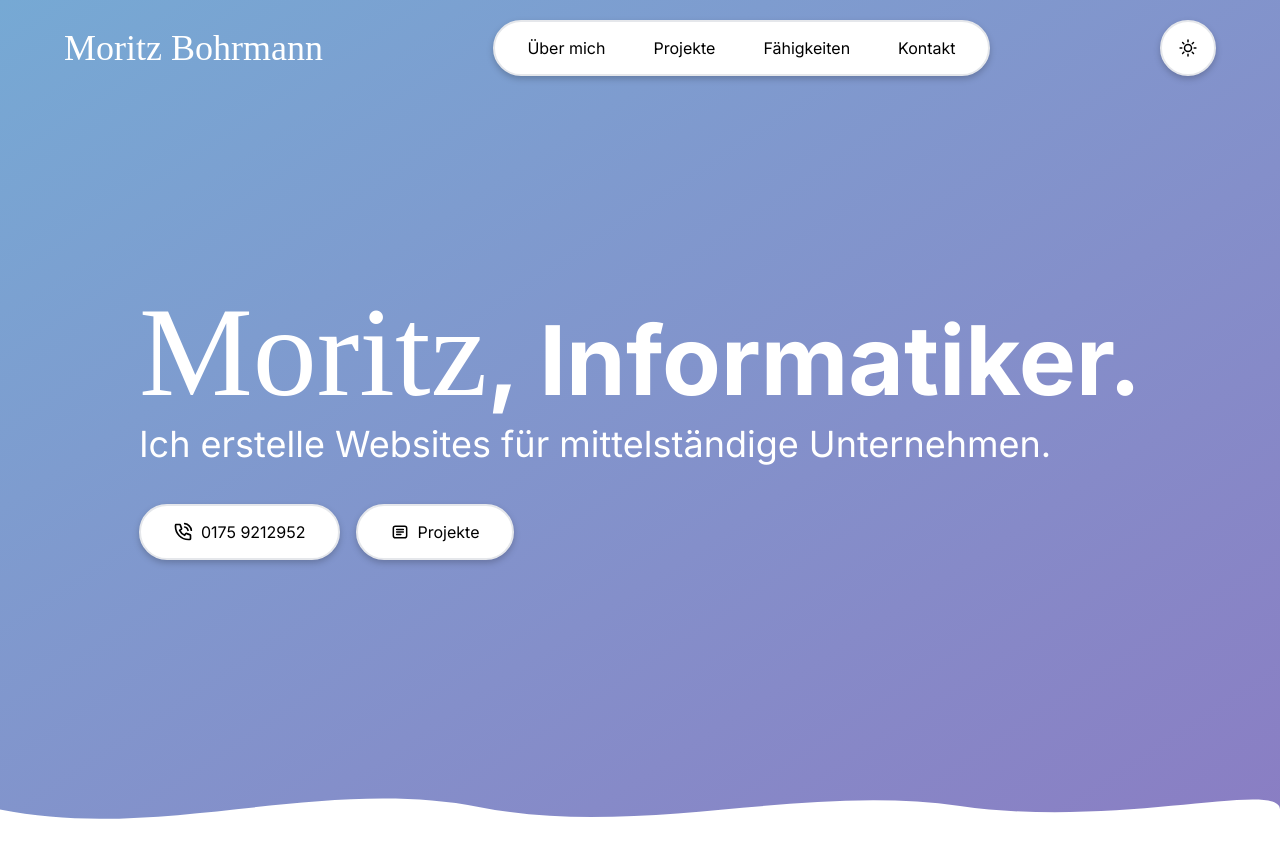
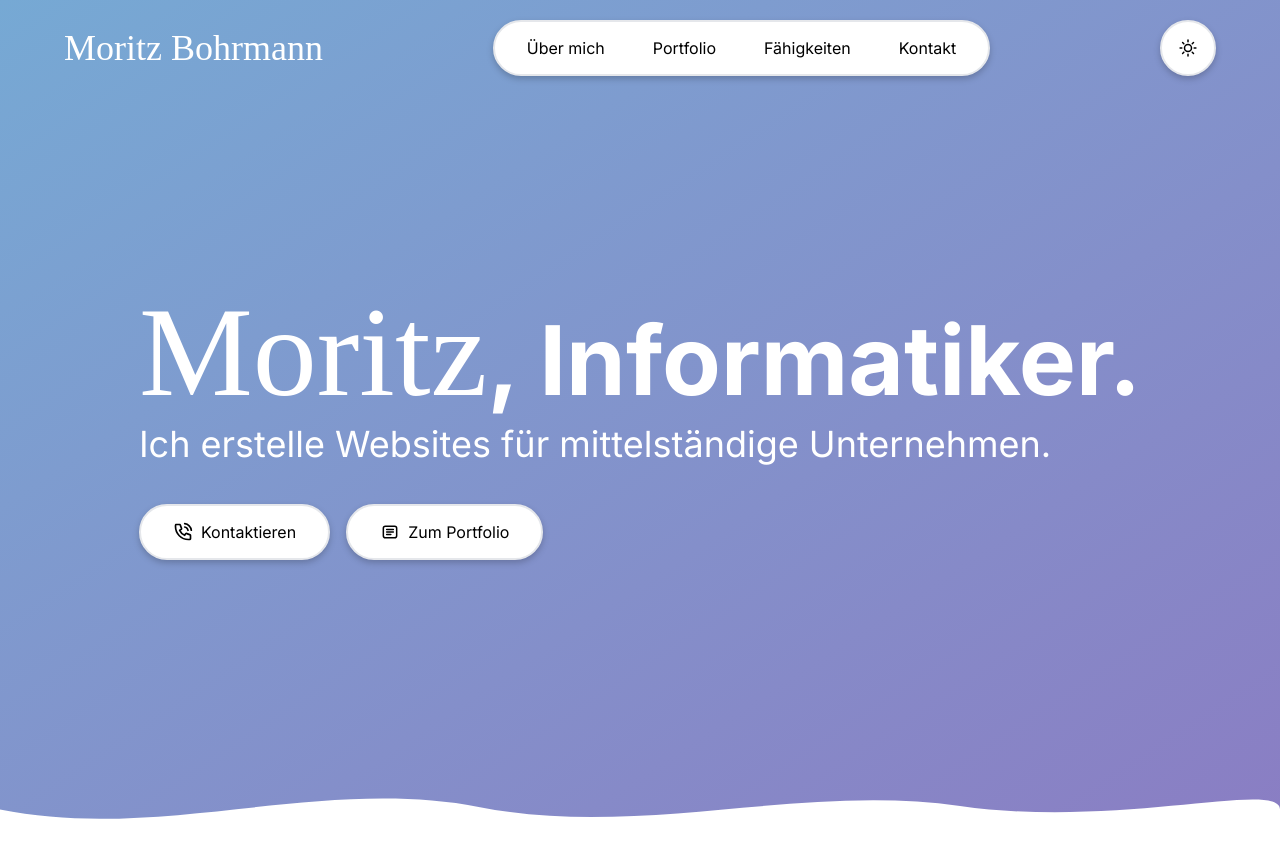
Before and after one commit to moritzbohrmann/moritzbohrmann_de, a React (Vite) app: page / in a window 1280 px wide. Built offline with nearby package versions, Linux system fonts and the light colour scheme; a web font is replaced by a local one.

Commit message:
renamed navbar-element and call-to-action-buttons

```diff
--- a/src/App.tsx
+++ b/src/App.tsx
@@ -5,7 +5,7 @@ import ProjectsIcon from './assets/icons/projects.svg'
 
 function App() {
   return (
-    <div className="w-full min-h-screen overflow-x-hidden bg-linear-to-br from-brand-sky to-brand-violet dark:bg-linear-to-br dark:from-slate-950 dark:to-slate-900 flex flex-col transition-colors duration-300">
+    <div className="w-full min-h-dvh overflow-x-hidden bg-linear-to-br from-brand-sky to-brand-violet dark:bg-linear-to-br dark:from-slate-950 dark:to-slate-900 flex flex-col transition-colors duration-300">
       <header className="h-24">
         <Navigation />
       </header>
@@ -18,8 +18,8 @@ function App() {
           </span>
           <span className="max-w-md sm:max-w-none text-xl sm:text-2xl lg:text-4xl text-white">Ich erstelle Websites für mittelständige Unternehmen.</span>
           <div className="mt-8 flex flex-col gap-4 sm:flex-row">
-            <Button icon={PhoneIcon}>0175 9212952</Button>
-            <Button icon={ProjectsIcon}>Projekte</Button>
+            <Button icon={PhoneIcon}>Kontaktieren</Button>
+            <Button icon={ProjectsIcon}>Zum Portfolio</Button>
           </div>
         </div>
 
--- a/src/Navigation.tsx
+++ b/src/Navigation.tsx
@@ -33,7 +33,7 @@ function Navigation() {
             <nav className="hidden md:flex h-14 px-6 lg:px-8 bg-white dark:bg-slate-800 m-auto rounded-4xl drop-shadow-md/20 border-2 border-gray-200 dark:border-slate-700 transition-colors duration-300">
                 <ul className="h-full flex items-center gap-6 lg:gap-12 text-sm lg:text-base text-black dark:text-white hover:cursor-pointer">
                     <li>Über mich</li>
-                    <li>Projekte</li>
+                    <li>Portfolio</li>
                     <li>Fähigkeiten</li>
                     <li>Kontakt</li>
                 </ul>
--- a/src/index.css
+++ b/src/index.css
@@ -9,11 +9,20 @@
   --color-brand-violet: #8a7dc3;
 }
 
+html, body, #root {
+  min-height: 100%;
+}
+
 :root {
   line-height: 1.5;
   font-weight: 400;
   color: white;
   font-family: 'Inter', sans-serif;
+  background-color: #76a9d4;
+}
+
+html.dark {
+  background-color: #020617;
 }
 
 button {
@@ -22,4 +31,11 @@ button {
 
 body {
   margin: 0;
+  min-height: 100vh;
+  background-color: #76a9d4;
+  transition: background-color 300ms ease;
 }
+
+html.dark body {
+  background-color: #020617;
+}
```
